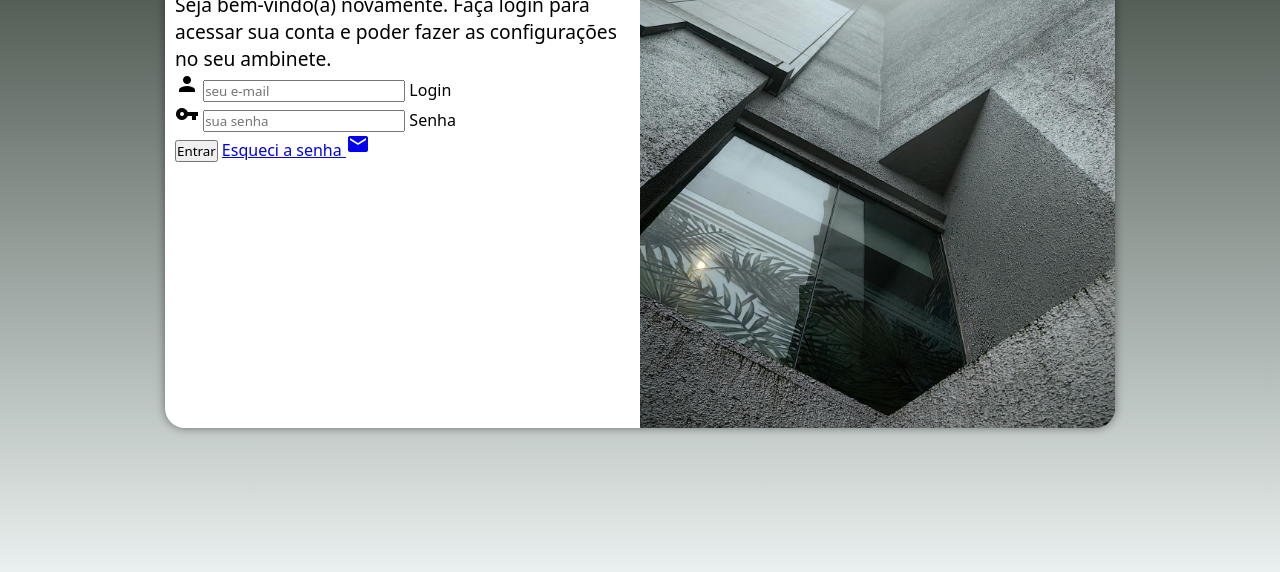
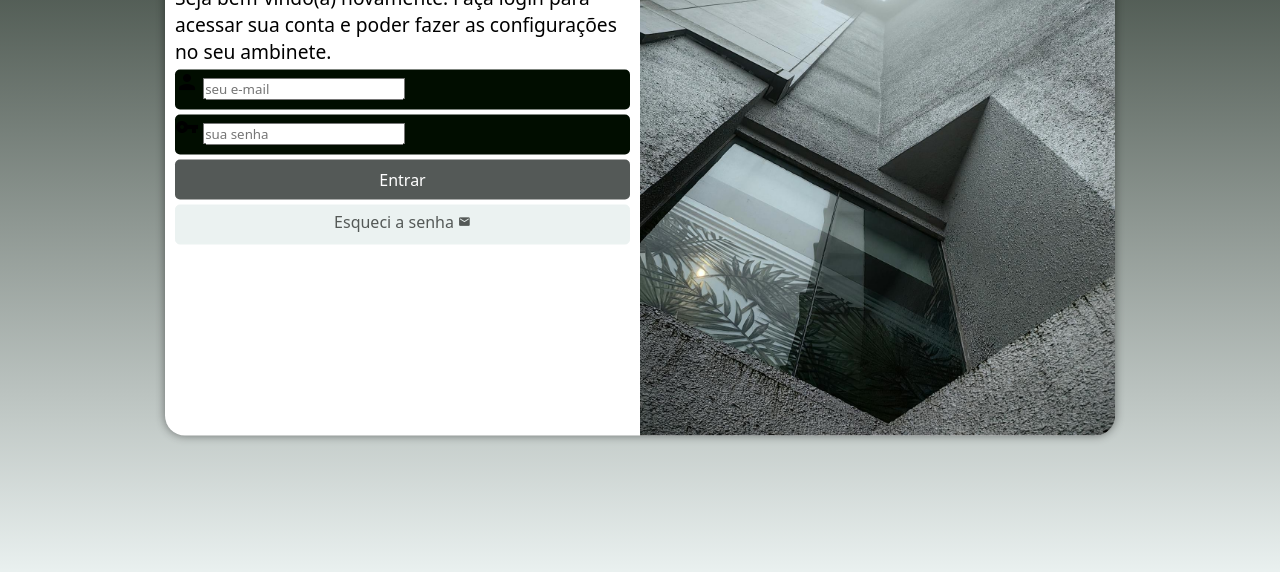
Before and after one commit to AnaLuizaDornas/projeto-login, a plain HTML site: page index.html in a window 1280 px wide. Shown: the part 222-794 px from the top of the page. Drawn offline with Linux system fonts and the light colour scheme.

Commit message:
formatação do formulário

```diff
--- a/estilos/style.css
+++ b/estilos/style.css
@@ -37,7 +37,7 @@ section#login {
 
   background-color: white;
   width: 250px;
-  height: 500px;
+  height: 515px;
   border-radius: 20px;
   box-shadow: 0px 0px 10px rgba(0, 0, 0, 0.455);
 
@@ -66,3 +66,55 @@ div#formulario > h1 {
 div#formulario > p {
   font-size: 0.8em;
 }
+
+form > div.campo {
+  background-color:#010d00;
+  display: block;
+  width: 100%;
+  height: 40px;
+  border-radius:5px;
+  margin: 5px 0px;
+}
+
+div.campo > label {
+  display: none;
+}
+
+form > input[type=submit] {
+  display: block;
+  font-size: 1em;
+  width: 100%;
+  height: 40px;
+  background-color: #545957;
+  color: white;
+  border: none;
+  border-radius: 5px;
+  cursor:pointer
+}
+
+form > input[type=submit]:hover {
+  background-color: #9CA6A5;
+
+}
+
+form > a.botao {
+  display: block;
+  text-align: center;
+  font-size: 1em;
+  width: 100%;
+  height: 40px;
+  padding-top: 5px;
+  margin-top: 5px;
+  background-color: #EBF2F1;
+  color: #545957;
+  border: 1px solid #EBF2F1;
+  border-radius: 5px;
+  text-decoration: none;
+}
+
+form > a.botao:hover {
+  background-color: #9CA6A5;
+}
+form > a.botao > i {
+  font-size: 0.8em;
+}
--- a/index.html
+++ b/index.html
@@ -30,11 +30,10 @@
 
          <div class="campo">
           <span class="material-icons">vpn_key</span>
-        <input type="password" name="senha" id="isenha" placeholder="sua senha" autocomplete="current-password" required minlength="8" maxlength="20">
-        <label for="isenha">Senha</label>
+        <input type="password" name="senha" id="isenha" placeholder="sua senha" autocomplete="current-password" required minlength="8" maxlength="20"><label for="isenha">Senha</label>
        </div>
        <input type="submit" value="Entrar">
-      <a href="esqueci.html">Esqueci a senha <i class="material-icons">mail</i></a>
+      <a href="esqueci.html" class="botao">Esqueci a senha <i class="material-icons">mail</i></a>
 
     </form>
   </div>
```
